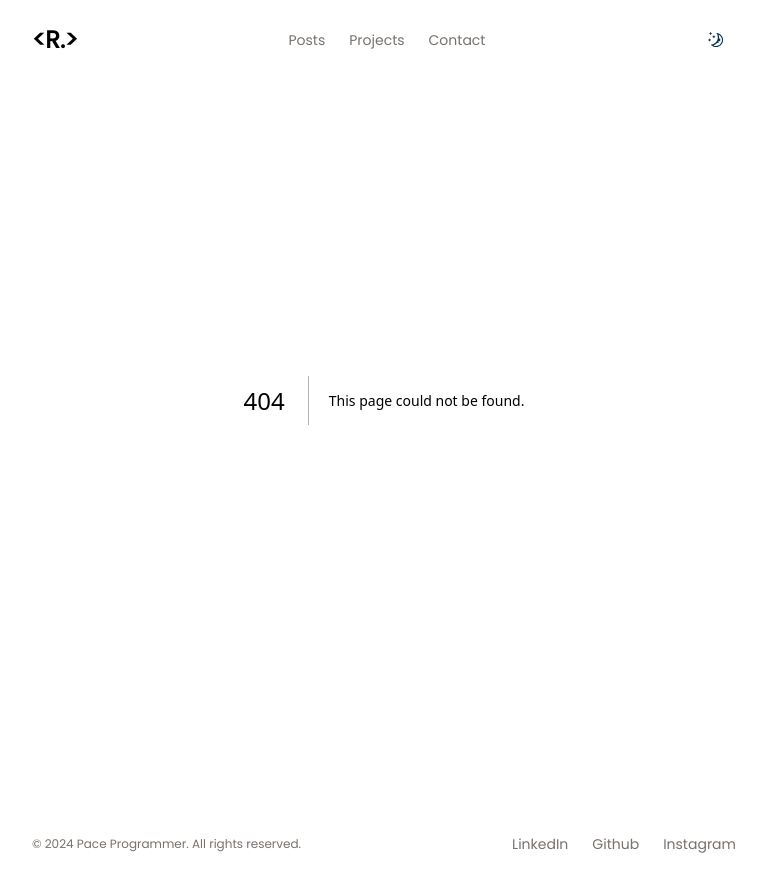
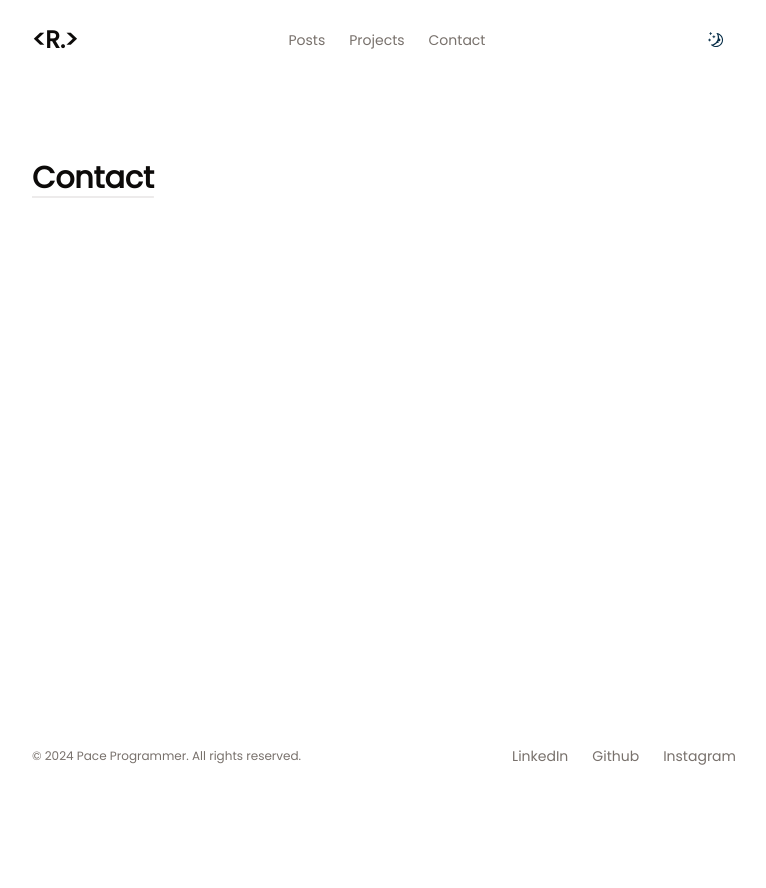
Before and after one commit to RadiRS/personal-website, a Next.js app: page /contact in a window 1280 px wide. Before the commit this address had no page. Shown: the whole page, without its empty margins (256-1022 px from the left). After the commit the page ends 800 px from the top, so only its background shows below. Built offline with nearby package versions, Linux system fonts and the light colour scheme.

Commit message:
feat: add contact page

```diff
--- /dev/null
+++ b/app/contact/page.tsx
@@ -0,0 +1,11 @@
+const ContactPage = () => {
+  return (
+    <section className='pb-24 pt-40'>
+      <div className='container max-w-3xl'>
+        <h1 className='title mb-12'>Contact</h1>
+      </div>
+    </section>
+  );
+};
+
+export default ContactPage;
--- a/app/page.tsx
+++ b/app/page.tsx
@@ -2,7 +2,7 @@ import { Intro, RecentProjects } from '@/components/app';
 
 const Home = () => {
   return (
-    <section className='py-24'>
+    <section className='pb-24 pt-40'>
       <div className='container max-w-3xl'>
         <Intro />
         <RecentProjects />
```
